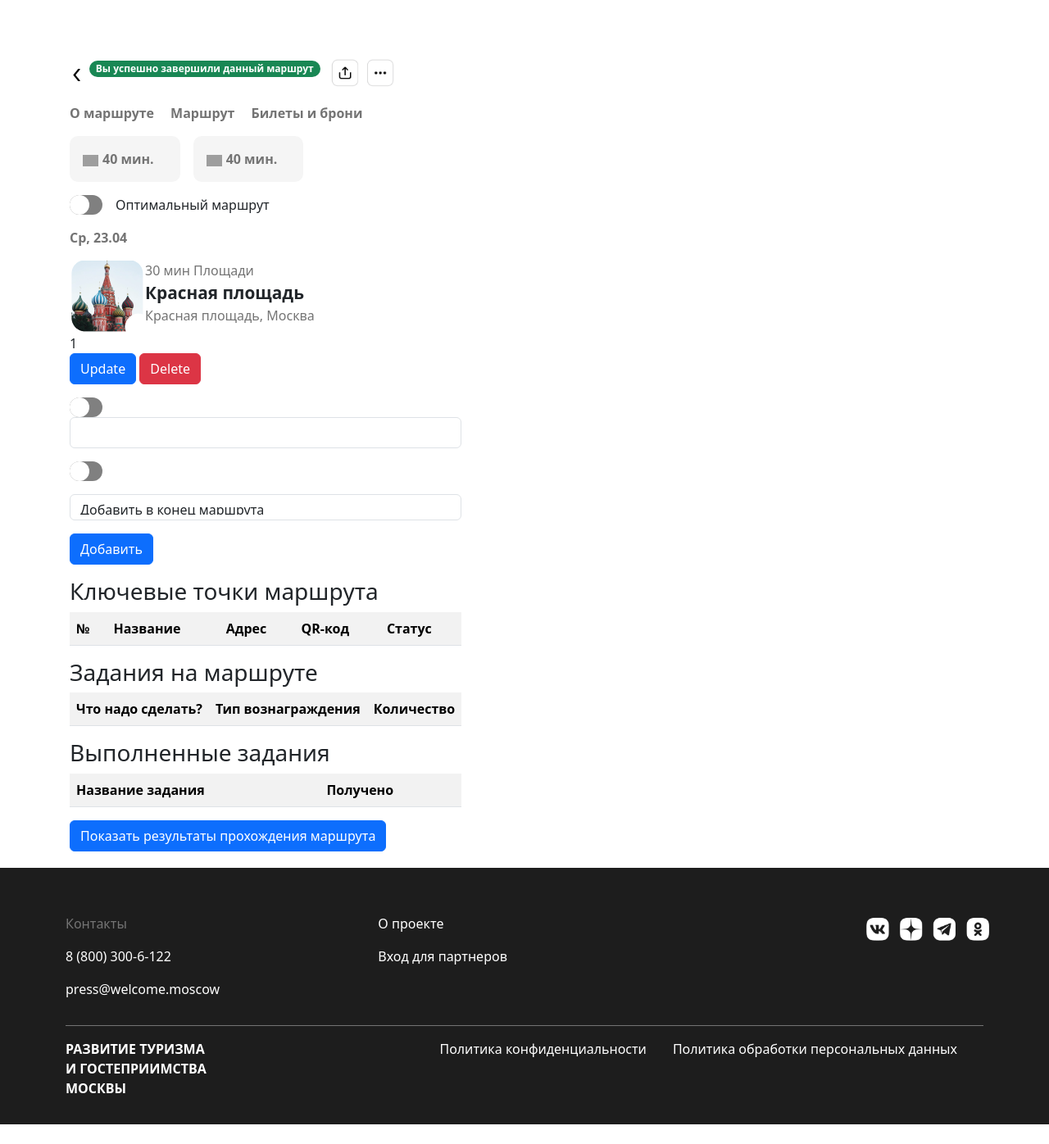
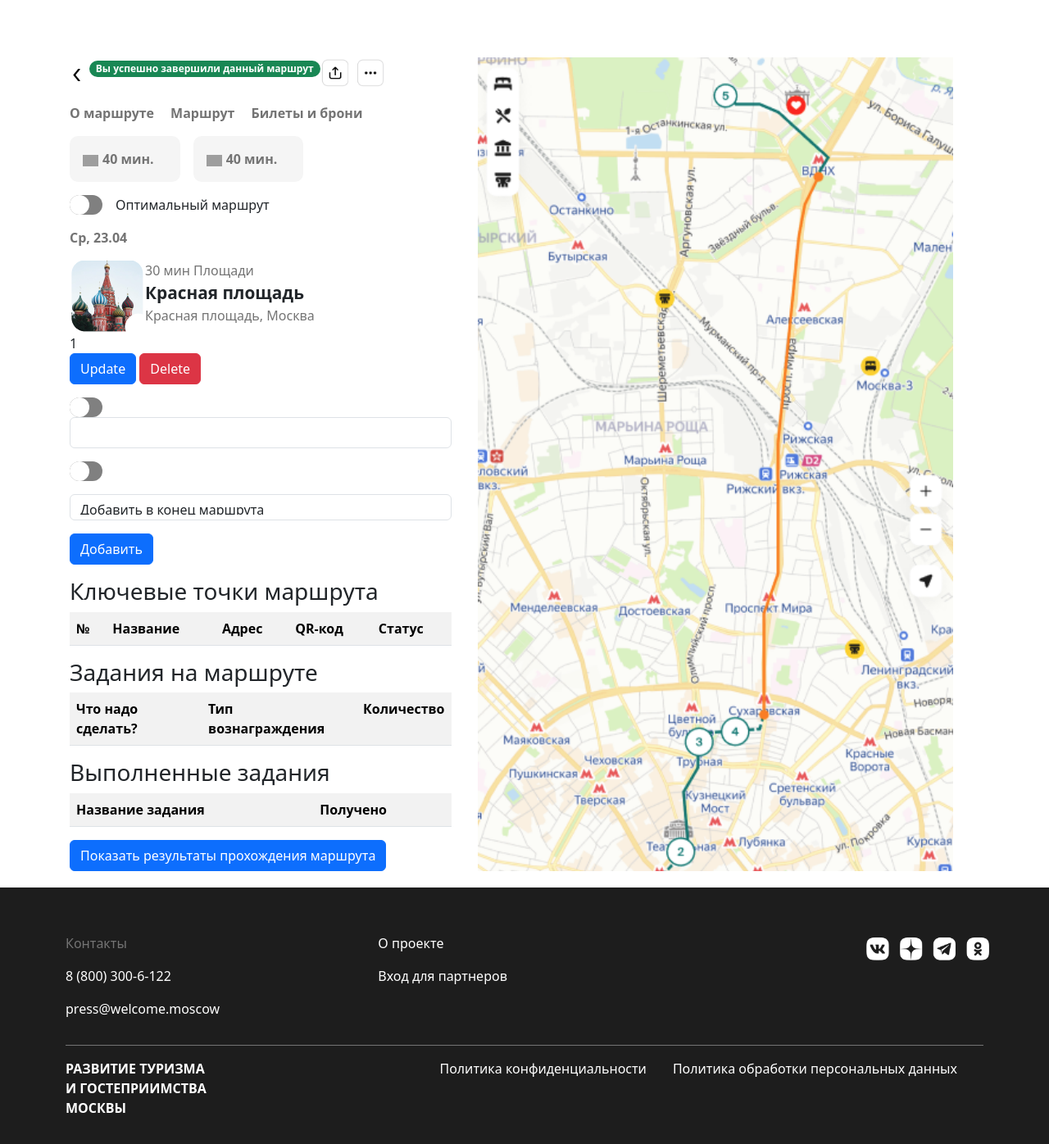
Before and after one commit to 4eshir/roadtech_mvp, a Yii app: template views/route/view.php in a window 1280 px wide. Shown: the whole page at 82% size. Before the commit the page ends 1372 px from the top, so only its background shows below. Run offline with PHP 8.4 and a stand-in for Yii, Linux system fonts and the light colour scheme; the template is opened without the code that fills it, so the values that code supplies are empty; form fields are guessed from the names that the template uses; some libraries are stand-ins or nearby versions; grey boxes are pictures that could not be loaded.

Commit message:
add view

```diff
--- a/views/route/view.php
+++ b/views/route/view.php
@@ -253,6 +253,8 @@
         <?php endif; ?>
 
     </div>
+    <div class="map"></div>
+</div>
 
 
 <?php
```
